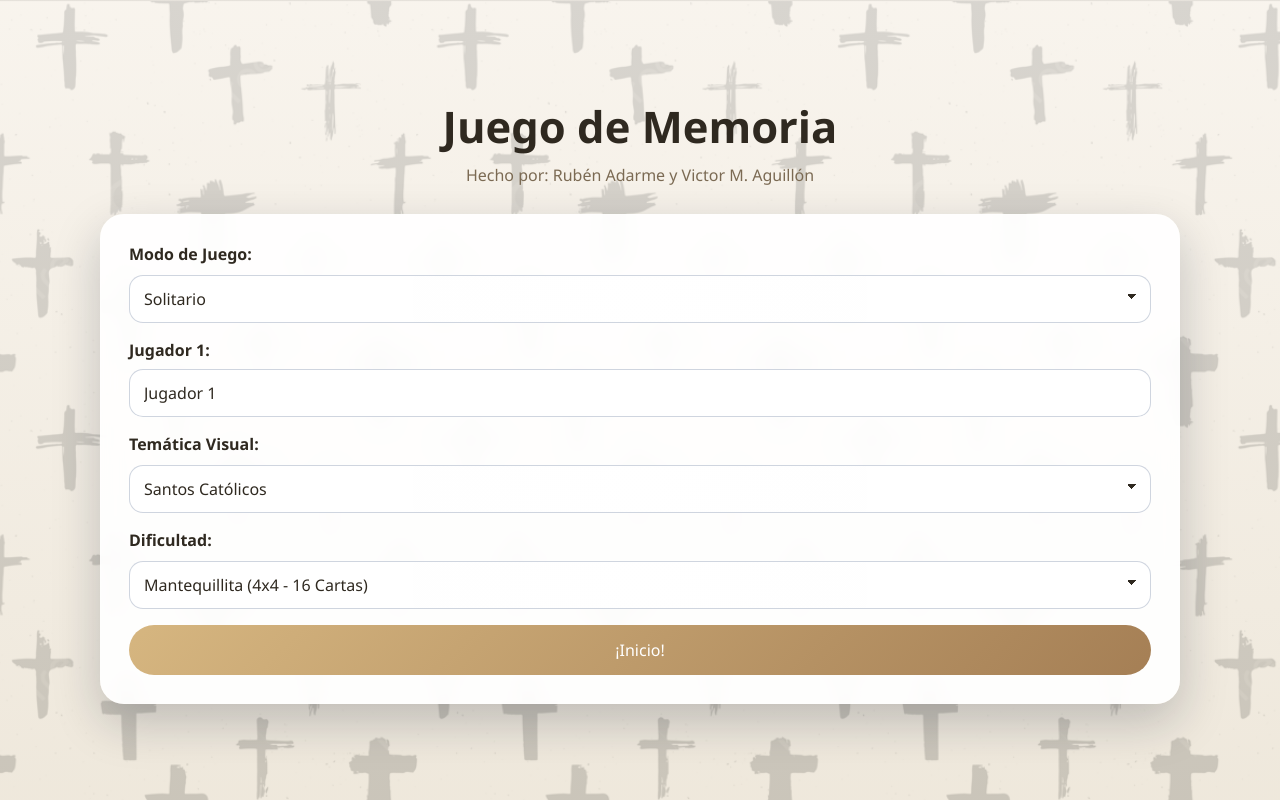
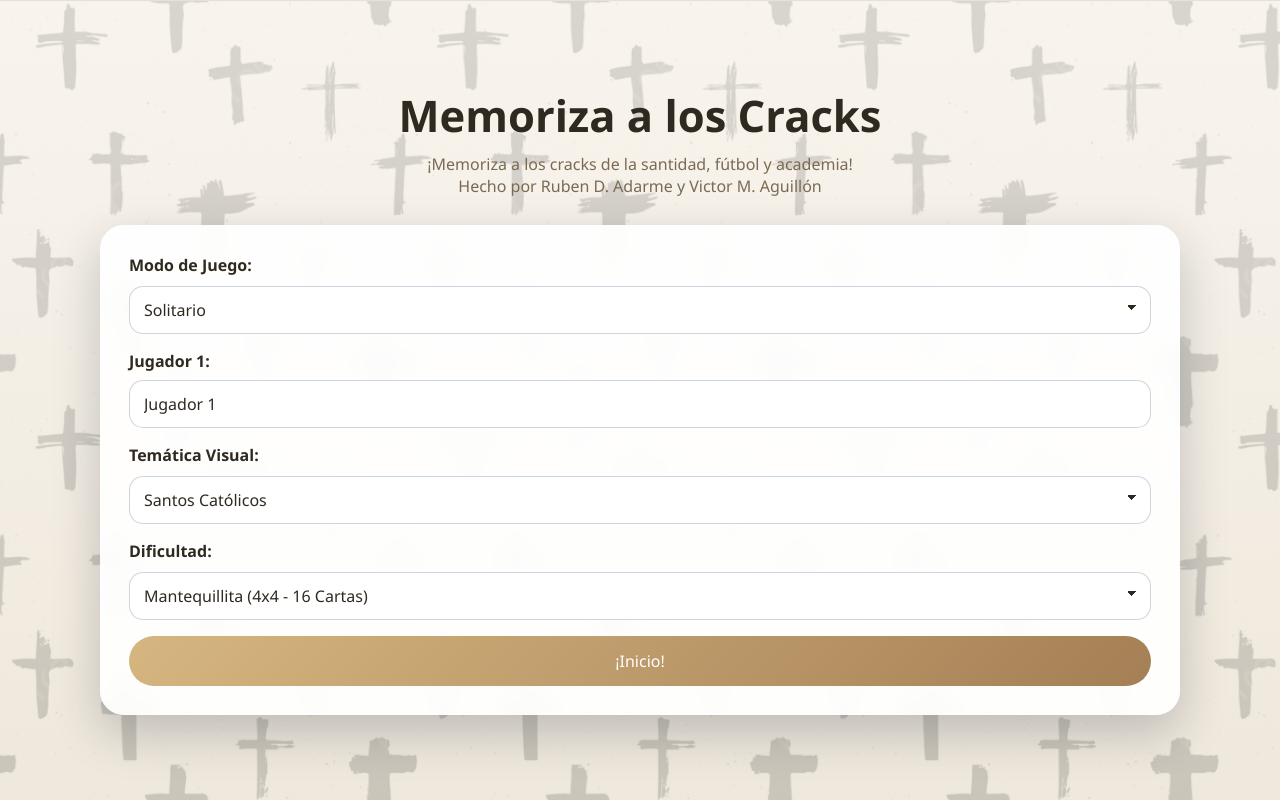
Before and after one commit to radarmef-prog/Memory-Match-RV, a plain HTML site: page index.html in a window 1280 px wide. Drawn offline with Linux system fonts and the light colour scheme.

Commit message:
CREO QUE AHORA SI

```diff
--- a/index.html
+++ b/index.html
@@ -14,8 +14,9 @@
     <div class="app-container">
         <main id="menu-screen" class="screen">
             <header class="menu-header">
-                <h1>Juego de Memoria</h1>
-                <p class="subtitle">Hecho por: Rubén Adarme y Victor M. Aguillón</p>
+                <h1>Memoriza a los Cracks</h1>
+                <p class="subtitle">¡Memoriza a los cracks de la santidad, fútbol y academia! Hecho por Ruben D. Adarme
+                    y Victor M. Aguillón</p>
             </header>
 
             <section class="setup-form">
```
